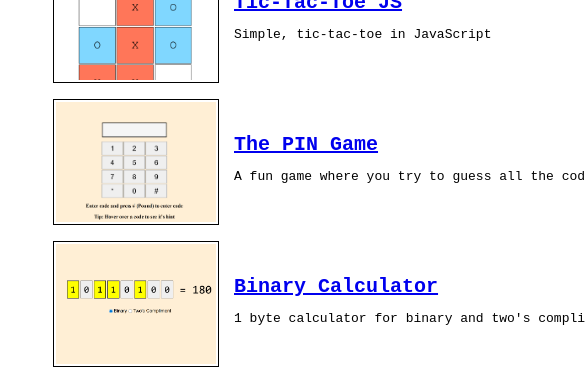
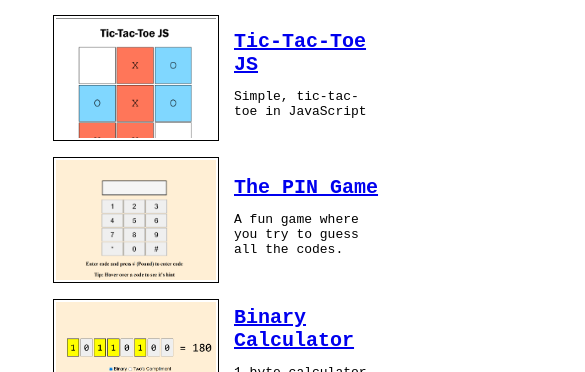
Before and after one commit to npnorman/npnorman.github.io, a plain HTML site: page index.html in a window 390 px wide. Shown: the part 400-772 px from the top of the page, 585 px wide, since content can reach past the window. Drawn offline with Linux system fonts and the light colour scheme.

Commit message:
added responsive design for width

```diff
--- a/css/index.css
+++ b/css/index.css
@@ -79,3 +79,10 @@ h3 {
 ul {
     list-style-type: none;
 }
+
+@media (max-width: 700px) {
+  /* Styles applied when screen width is 768px or less */
+  body {
+    width: 95%;
+  }
+}
```
